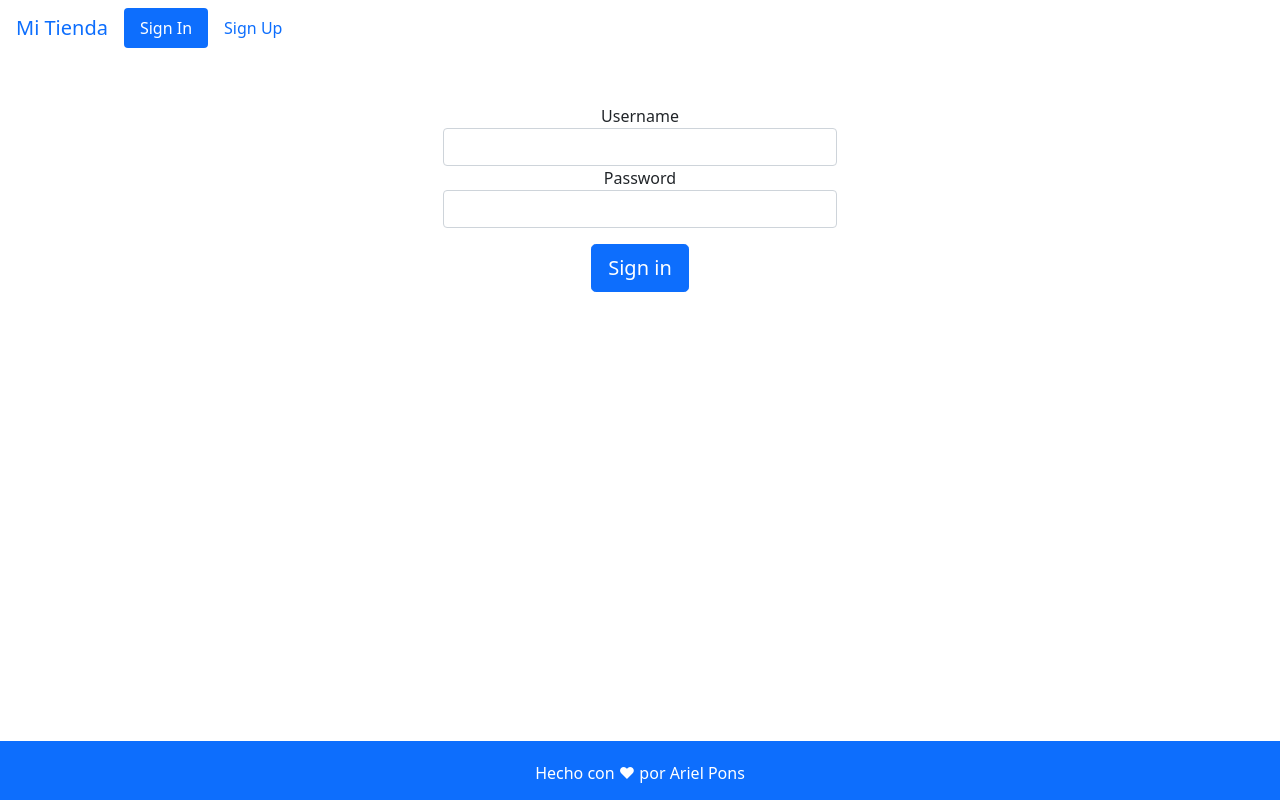
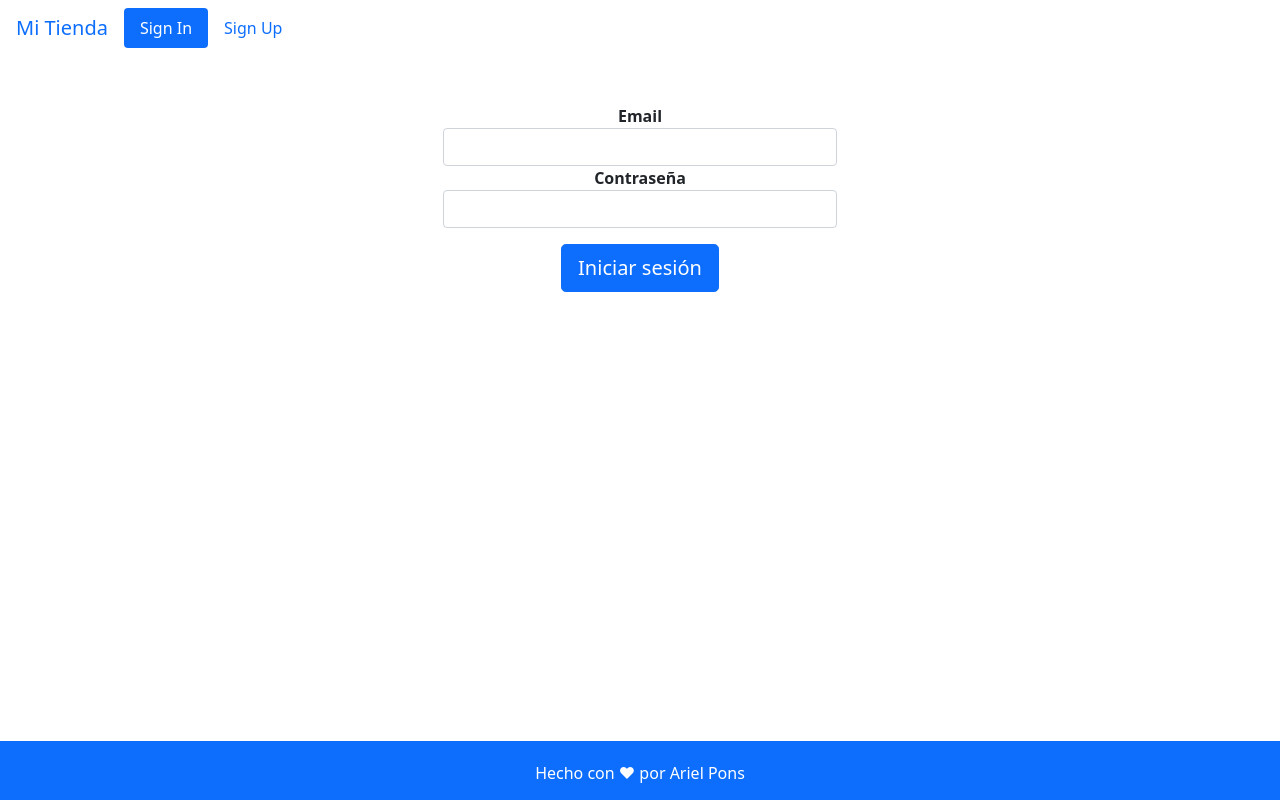
Before and after one commit to arielpons/app-login, an Angular app: page /login/signin in a window 1280 px wide. Built offline with nearby package versions, Linux system fonts and the light colour scheme.

Commit message:
Componente Singin agregado

```diff
--- a/src/app/login/signin/signin.component.html
+++ b/src/app/login/signin/signin.component.html
@@ -1,9 +1,9 @@
 <div class="col-4 mx-auto text-center">
     <form class="form-signin" [formGroup]="loginForm" (ngSubmit)="doSubmit()">
-        <label for="inputUsername" class="sr-only">Username</label>
-        <input class="form-control" id="inputUsername" formControlName="username" type="text">
-        <label for="inputPassword" class="sr-only">Password</label>
+        <label for="inputEmail" class="sr-only fw-bold">Email</label>
+        <input class="form-control" id="inputEmail" formControlName="email" type="text">
+        <label for="inputPassword" class="sr-only fw-bold">Contraseña</label>
         <input class="form-control" id="inputPassword" formControlName="password" type="password">
-        <button class="btn btn-lg btn-primary btn-block mt-3" type="submit">Sign in</button>
+        <button class="btn btn-lg btn-primary btn-block mt-3" type="submit">Iniciar sesión</button>
     </form>
 </div>
--- a/src/app/login/signin/signin.component.ts
+++ b/src/app/login/signin/signin.component.ts
@@ -1,7 +1,9 @@
 import { Component, OnInit } from '@angular/core';
 import { FormBuilder, FormGroup, Validators } from '@angular/forms';
 import { Router } from '@angular/router';
-import { LoginService } from '../login.service';
+import { LoginService } from 'src/app/login/login.service';
+import { UsersService } from '../usuarios.service';
+
 
 @Component({
   templateUrl: './signin.component.html',
@@ -10,38 +12,39 @@ import { LoginService } from '../login.service';
 export class SigninComponent implements OnInit {
 
   loginForm!: FormGroup;
-
   constructor(
     private loginService: LoginService,
+    private usersService: UsersService,
+    private router: Router,
     private fb: FormBuilder,
-    private router: Router
   ) { }
-
   ngOnInit(): void {
-
     this.loginForm = this.fb.group({
-      username: ['', Validators.required],
+      email: ['', Validators.required],
       password: ['', Validators.required]
     })
-
   }
-
   doSubmit() {
-
     if (this.loginForm.invalid) {
       alert("Todos los campos son obligatorios");
       return;
     }
-    const { username, password } = this.loginForm.value
-    this.loginService.doSignIn(username, password).subscribe(
-      (res) => {
-        console.log(res)
-        this.router.navigateByUrl("/home")
+    const { email, password } = this.loginForm.value
+    this.loginService.doSignIn(email, password).subscribe(
+      (response) => {
+        this.usersService.saveUserLogged(response.data.user.nombre);
+        this.usersService.saveTokenLogin(response.data.token);
+        this.router.navigateByUrl('/home');
       },
       (err) => {
-        alert(err)
+        if (err.status === 400) {
+          alert(err.error.message);
+          this.loginForm.reset();
+          this.router.navigateByUrl('login/signin');
+        } else {
+          this.router.navigateByUrl('error');
+        }
       }
-    )
+    );
   }
-
 }
```
